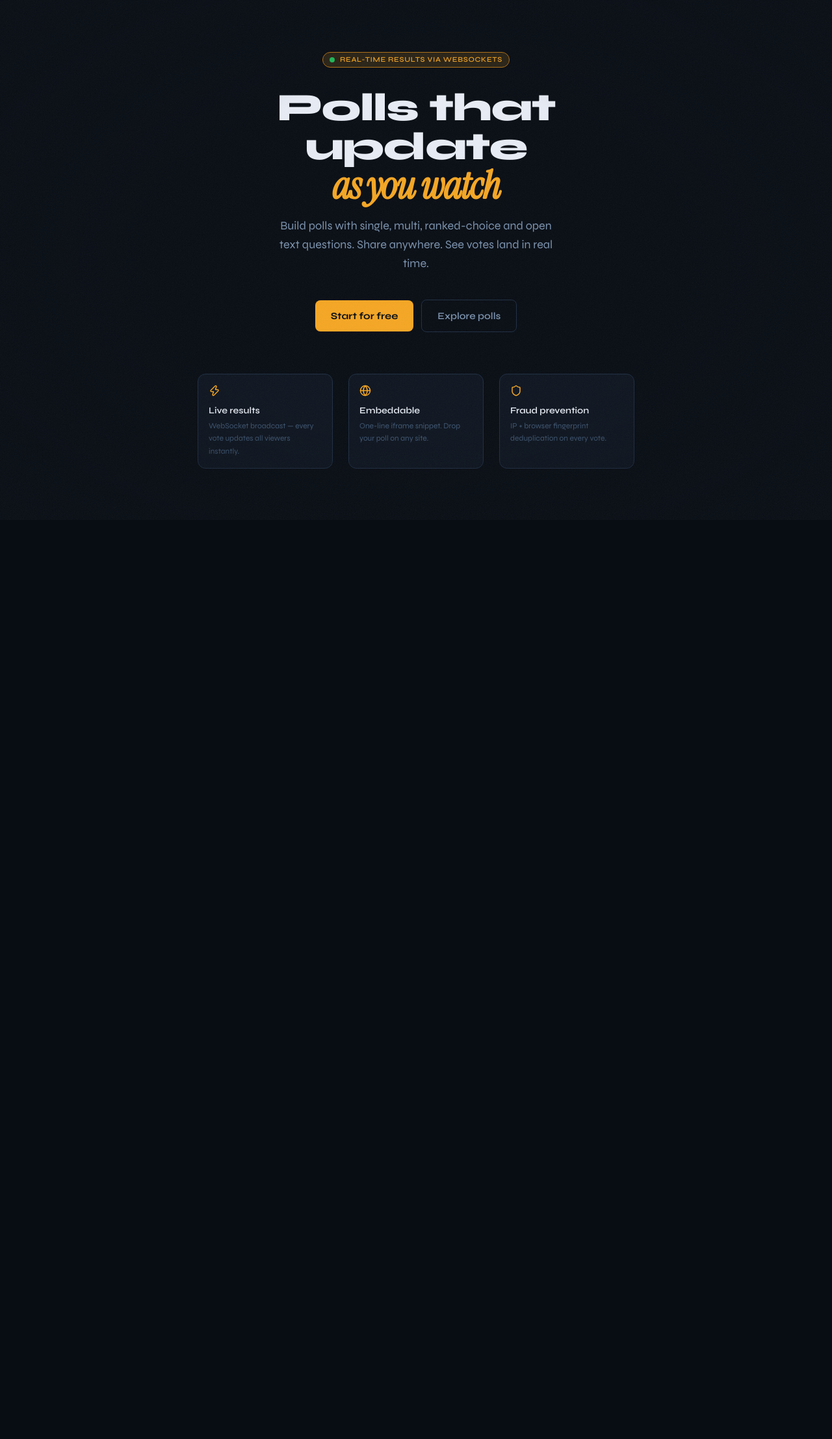
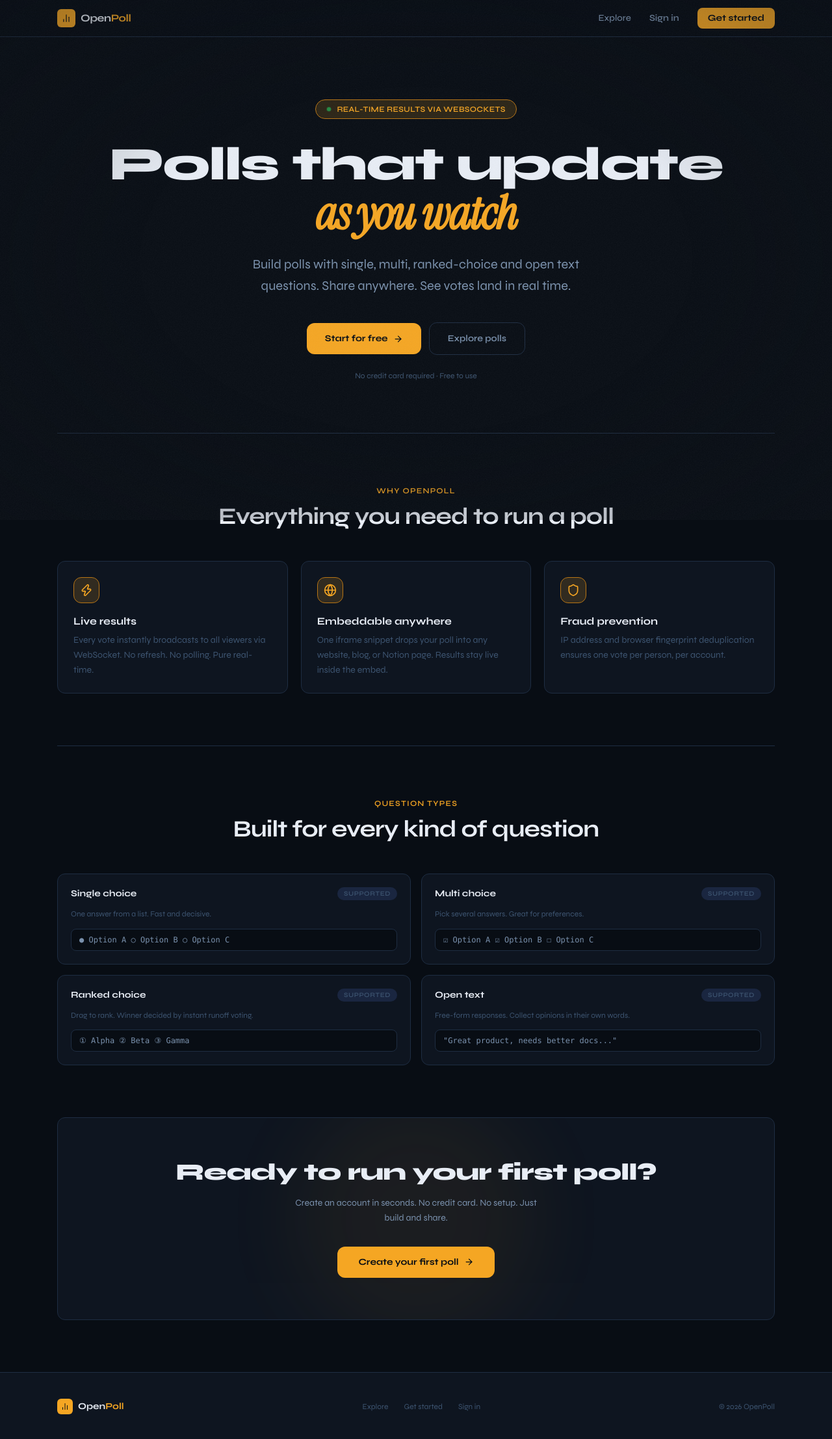
Before and after one commit to kessie2862/openpoll-frontend, a Next.js app: page / in a window 1280 px wide. Shown: the whole page at 65% size. Before the commit the page ends 800 px from the top, so only its background shows below. Built offline with nearby package versions, Linux system fonts and the light colour scheme.

Commit message:
feat: add CTA and footer

```diff
--- a/src/app/page.tsx
+++ b/src/app/page.tsx
@@ -1,67 +1,255 @@
 import Link from 'next/link';
-import { Zap, Globe, Shield } from 'lucide-react';
+import { BarChart2, Zap, Globe, Shield, ArrowRight } from 'lucide-react';
 
 export default function HomePage() {
   return (
-    <div className="min-h-screen flex flex-col items-center justify-center px-6 text-center">
-      <div className="fade-up max-w-2xl">
-        <div className="inline-flex items-center gap-2 pill bg-(--accent-glow) text-(--accent) border border-(--accent-dim) mb-8">
+    <div className="min-h-screen flex flex-col">
+      {/* Navbar */}
+      <header className="sticky top-0 z-50 border-b border-(--border) bg-(--bg-base)/90 backdrop-blur-md">
+        <div className="max-w-6xl mx-auto px-6 h-14 flex items-center justify-between">
+          <div className="flex items-center gap-2">
+            <div className="w-7 h-7 rounded-md bg-(--accent) flex items-center justify-center">
+              <BarChart2 size={14} className="text-(--bg-base)" />
+            </div>
+            <span className="font-bold text-base tracking-tight">
+              Open<span className="text-(--accent)">Poll</span>
+            </span>
+          </div>
+          <div className="flex items-center gap-3">
+            <Link
+              href="/polls"
+              className="hidden sm:block text-sm text-(--text-secondary) hover:text-(--text-primary) transition-colors font-medium"
+            >
+              Explore
+            </Link>
+            <Link href="/login">
+              <button className="px-4 py-1.5 rounded-lg text-sm font-semibold text-(--text-secondary) hover:text-(--text-primary) transition-colors">
+                Sign in
+              </button>
+            </Link>
+            <Link href="/register">
+              <button className="px-4 py-1.5 rounded-lg bg-(--accent) text-(--bg-base) text-sm font-bold hover:bg-(--accent-dim) transition-colors">
+                Get started
+              </button>
+            </Link>
+          </div>
+        </div>
+      </header>
+
+      {/* Main */}
+      <main className="flex-1">
+        {/* Hero */}
+        <section className="max-w-6xl mx-auto px-6 pt-24 pb-20 text-center fade-up">
+          <div className="inline-flex items-center gap-2 px-4 py-1.5 rounded-full bg-(--accent-glow) border border-(--accent-dim) text-(--accent) text-xs font-semibold mb-8 tracking-wide uppercase">
             <div className="live-dot" />
             Real-time results via WebSockets
           </div>
 
-        <h1 className="text-6xl font-black tracking-tight mb-4">
+          <h1 className="text-5xl sm:text-6xl lg:text-7xl font-black tracking-tight leading-[1.05] mb-6">
             Polls that update
             <br />
             <span className="text-(--accent) serif italic">as you watch</span>
           </h1>
 
-        <p className="text-(--text-secondary) text-lg mb-10 max-w-md mx-auto leading-relaxed">
-          Build polls with single, multi, ranked-choice and open text questions.
-          Share anywhere. See votes land in real time.
+          <p className="text-(--text-secondary) text-lg sm:text-xl mb-10 max-w-lg mx-auto leading-relaxed">
+            Build polls with single, multi, ranked-choice and open text
+            questions. Share anywhere. See votes land in real time.
           </p>
 
-        <div className="flex items-center justify-center gap-3">
+          <div className="flex flex-col sm:flex-row items-center justify-center gap-3">
             <Link href="/register">
-            <button className="px-6 py-3 rounded-lg bg-(--accent) text-(--bg-base) font-bold hover:bg-(--accent-dim) transition-colors">
-              Start for free
+              <button className="w-full sm:w-auto flex items-center justify-center gap-2 px-7 py-3.5 rounded-xl bg-(--accent) text-(--bg-base) font-bold text-sm hover:bg-(--accent-dim) transition-colors">
+                Start for free <ArrowRight size={15} />
               </button>
             </Link>
             <Link href="/polls">
-            <button className="px-6 py-3 rounded-lg border border-(--border) text-(--text-secondary) font-semibold hover:border-(--border-bright) hover:text-(--text-primary) transition-colors">
+              <button className="w-full sm:w-auto px-7 py-3.5 rounded-xl border border-(--border) text-(--text-secondary) font-semibold text-sm hover:border-(--border-bright) hover:text-(--text-primary) transition-colors">
                 Explore polls
               </button>
             </Link>
           </div>
 
-        <div className="grid grid-cols-3 gap-6 mt-16 text-left">
+          <p className="text-xs text-(--text-muted) mt-6">
+            No credit card required · Free to use
+          </p>
+        </section>
+
+        <div className="max-w-6xl mx-auto px-6">
+          <div className="border-t border-(--border)" />
+        </div>
+
+        {/* Features */}
+        <section className="max-w-6xl mx-auto px-6 py-20">
+          <div className="text-center mb-12">
+            <p className="text-xs font-semibold text-(--accent) uppercase tracking-widest mb-3">
+              Why OpenPoll
+            </p>
+            <h2 className="text-3xl sm:text-4xl font-bold tracking-tight">
+              Everything you need to run a poll
+            </h2>
+          </div>
+
+          <div className="grid grid-cols-1 sm:grid-cols-2 lg:grid-cols-3 gap-5">
             {[
               {
-              icon: <Zap size={18} />,
+                icon: <Zap size={20} />,
                 title: 'Live results',
-              desc: 'WebSocket broadcast — every vote updates all viewers instantly.',
+                desc: 'Every vote instantly broadcasts to all viewers via WebSocket. No refresh. No polling. Pure real-time.',
               },
               {
-              icon: <Globe size={18} />,
-              title: 'Embeddable',
-              desc: 'One-line iframe snippet. Drop your poll on any site.',
+                icon: <Globe size={20} />,
+                title: 'Embeddable anywhere',
+                desc: 'One iframe snippet drops your poll into any website, blog, or Notion page. Results stay live inside the embed.',
               },
               {
-              icon: <Shield size={18} />,
+                icon: <Shield size={20} />,
                 title: 'Fraud prevention',
-              desc: 'IP + browser fingerprint deduplication on every vote.',
+                desc: 'IP address and browser fingerprint deduplication ensures one vote per person, per account.',
               },
             ].map((f) => (
-            <div key={f.title} className="card-glow p-4">
-              <span className="text-(--accent) mb-3 block">{f.icon}</span>
-              <p className="font-semibold text-sm mb-1">{f.title}</p>
-              <p className="text-xs text-(--text-muted) leading-relaxed">
+              <div
+                key={f.title}
+                className="card-glow p-6 flex flex-col gap-4 group"
+              >
+                <div className="w-10 h-10 rounded-xl bg-(--accent-glow) border border-(--accent-dim) flex items-center justify-center text-(--accent) group-hover:scale-110 transition-transform">
+                  {f.icon}
+                </div>
+                <div>
+                  <p className="font-bold text-base mb-1.5">{f.title}</p>
+                  <p className="text-sm text-(--text-muted) leading-relaxed">
                     {f.desc}
+                  </p>
+                </div>
+              </div>
+            ))}
+          </div>
+        </section>
+
+        <div className="max-w-6xl mx-auto px-6">
+          <div className="border-t border-(--border)" />
+        </div>
+
+        {/* Question types */}
+        <section className="max-w-6xl mx-auto px-6 py-20">
+          <div className="text-center mb-12">
+            <p className="text-xs font-semibold text-(--accent) uppercase tracking-widest mb-3">
+              Question types
+            </p>
+            <h2 className="text-3xl sm:text-4xl font-bold tracking-tight">
+              Built for every kind of question
+            </h2>
+          </div>
+
+          <div className="grid grid-cols-1 sm:grid-cols-2 gap-4">
+            {[
+              {
+                type: 'Single choice',
+                desc: 'One answer from a list. Fast and decisive.',
+                example: '● Option A  ○ Option B  ○ Option C',
+              },
+              {
+                type: 'Multi choice',
+                desc: 'Pick several answers. Great for preferences.',
+                example: '☑ Option A  ☑ Option B  ☐ Option C',
+              },
+              {
+                type: 'Ranked choice',
+                desc: 'Drag to rank. Winner decided by instant runoff voting.',
+                example: '① Alpha  ② Beta  ③ Gamma',
+              },
+              {
+                type: 'Open text',
+                desc: 'Free-form responses. Collect opinions in their own words.',
+                example: '"Great product, needs better docs..."',
+              },
+            ].map((q) => (
+              <div key={q.type} className="card-glow p-5">
+                <div className="flex items-start justify-between gap-4 mb-3">
+                  <p className="font-bold text-sm">{q.type}</p>
+                  <span className="pill bg-(--bg-overlay) text-(--text-muted) text-[10px]">
+                    supported
+                  </span>
+                </div>
+                <p className="text-xs text-(--text-muted) leading-relaxed mb-3">
+                  {q.desc}
+                </p>
+                <p className="text-xs font-mono text-(--text-secondary) bg-(--bg-base) rounded-lg px-3 py-2 border border-(--border)">
+                  {q.example}
                 </p>
               </div>
             ))}
           </div>
+        </section>
+
+        {/* CTA banner */}
+        <section className="max-w-6xl mx-auto px-6 pb-20">
+          <div className="card-glow p-10 sm:p-16 text-center relative overflow-hidden">
+            <div className="absolute inset-0 flex items-center justify-center pointer-events-none">
+              <div className="w-96 h-96 rounded-full bg-(--accent-glow) blur-3xl opacity-40" />
             </div>
+            <div className="relative z-10">
+              <h2 className="text-3xl sm:text-4xl font-black tracking-tight mb-4">
+                Ready to run your first poll?
+              </h2>
+              <p className="text-(--text-secondary) mb-8 max-w-sm mx-auto text-sm leading-relaxed">
+                Create an account in seconds. No credit card. No setup. Just
+                build and share.
+              </p>
+              <Link href="/register">
+                <button className="inline-flex items-center gap-2 px-8 py-3.5 rounded-xl bg-(--accent) text-(--bg-base) font-bold text-sm hover:bg-(--accent-dim) transition-colors">
+                  Create your first poll <ArrowRight size={15} />
+                </button>
+              </Link>
+            </div>
+          </div>
+        </section>
+      </main>
+
+      {/* Footer */}
+      <footer className="border-t border-(--border) bg-(--bg-surface)">
+        <div className="max-w-6xl mx-auto px-6 py-10">
+          <div className="flex flex-col sm:flex-row items-center justify-between gap-6">
+            {/* Brand */}
+            <div className="flex items-center gap-2">
+              <div className="w-6 h-6 rounded-md bg-(--accent) flex items-center justify-center">
+                <BarChart2 size={12} className="text-(--bg-base)" />
+              </div>
+              <span className="font-bold text-sm">
+                Open<span className="text-(--accent)">Poll</span>
+              </span>
+            </div>
+
+            {/* Links */}
+            <div className="flex items-center gap-6 text-xs text-(--text-muted)">
+              <Link
+                href="/polls"
+                className="hover:text-(--text-primary) transition-colors"
+              >
+                Explore
+              </Link>
+              <Link
+                href="/register"
+                className="hover:text-(--text-primary) transition-colors"
+              >
+                Get started
+              </Link>
+              <Link
+                href="/login"
+                className="hover:text-(--text-primary) transition-colors"
+              >
+                Sign in
+              </Link>
+            </div>
+
+            {/* Social + copyright */}
+            <div className="flex items-center gap-4">
+              <span className="text-xs text-(--text-muted)">
+                © {new Date().getFullYear()} OpenPoll
+              </span>
+            </div>
+          </div>
+        </div>
+      </footer>
     </div>
   );
 }
```
Lines whose indentation alone changed are shown as unchanged.
